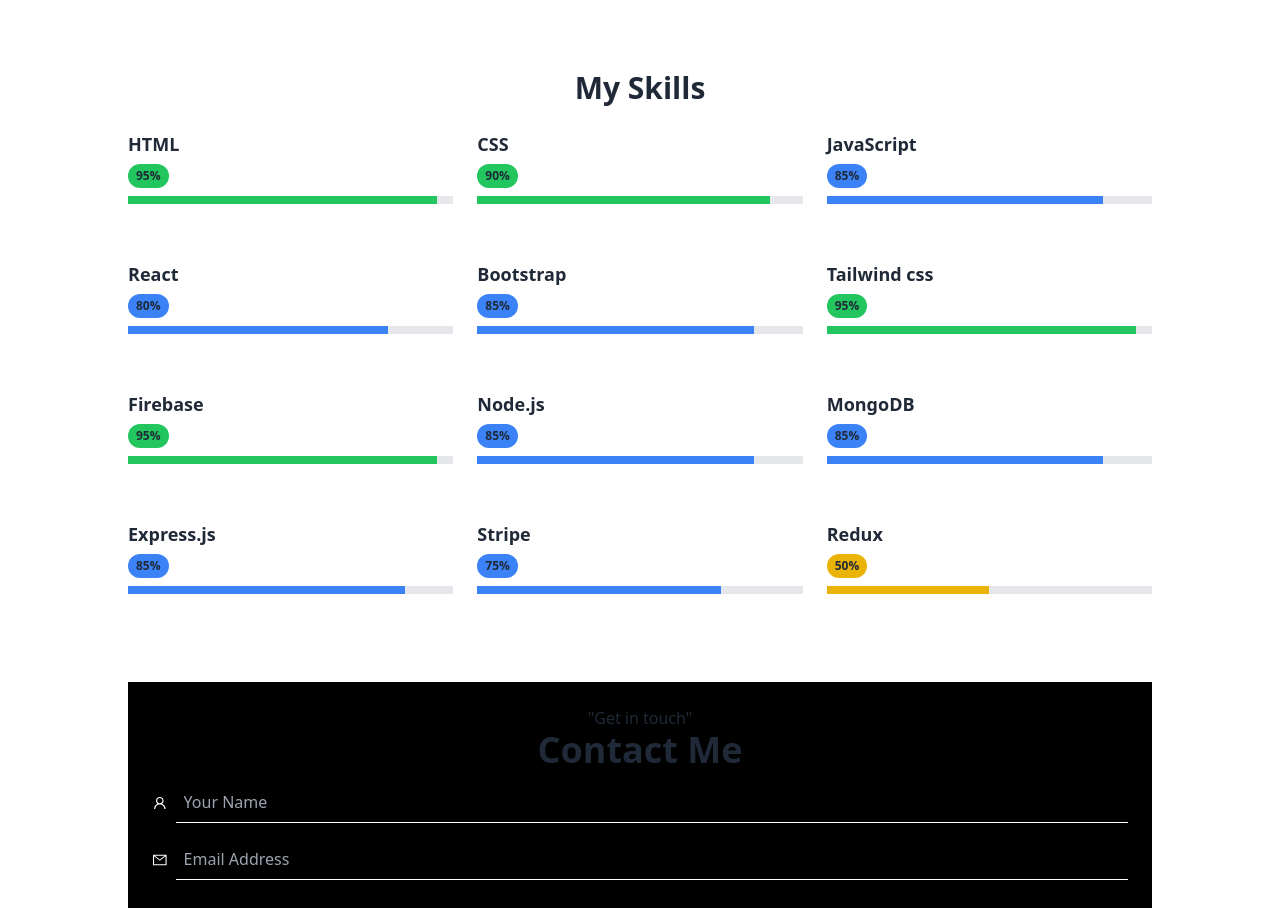
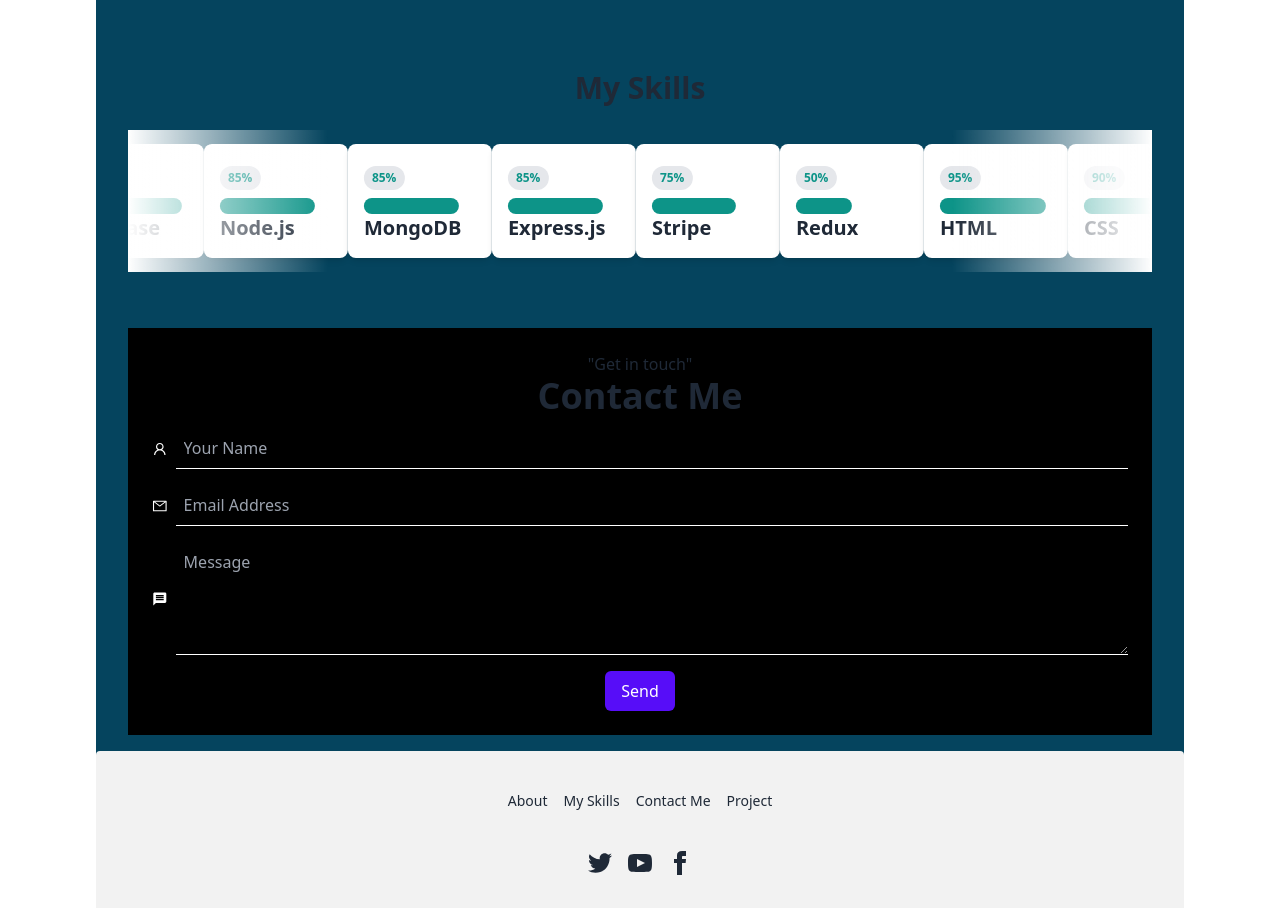
Before and after one commit to Ashik-Faysal/ashik-faysal-portfolio, a React (Vite) app: page / in a window 1280 px wide. Shown: the part 1162-2070 px from the top of the page. Built offline with nearby package versions, Linux system fonts and the light colour scheme.

Commit message:
change skill secktion style

```diff
--- a/package.json
+++ b/package.json
@@ -20,6 +20,7 @@
     "react-awesome-slider": "^4.1.0",
     "react-awesome-spinners": "^1.3.1",
     "react-dom": "^18.2.0",
+    "react-fast-marquee": "^1.6.1",
     "react-icons": "^4.11.0",
     "react-router-dom": "^6.14.1",
     "sort-by": "^1.2.0",
--- /dev/null
+++ b/public/skills.json
@@ -0,0 +1,14 @@
+[
+  { "name": "HTML", "percentage": 95, "image": "html.png" },
+  { "name": "CSS", "percentage": 90, "image": "css.png" },
+  { "name": "JavaScript", "percentage": 85, "image": "javascript.png" },
+  { "name": "React", "percentage": 80, "image": "react.png" },
+  { "name": "Bootstrap", "percentage": 85, "image": "bootstrap.png" },
+  { "name": "Tailwind css", "percentage": 95, "image": "tailwind.png" },
+  { "name": "Firebase", "percentage": 95, "image": "firebase.png" },
+  { "name": "Node.js", "percentage": 85, "image": "nodejs.png" },
+  { "name": "MongoDB", "percentage": 85, "image": "mongodb.png" },
+  { "name": "Express.js", "percentage": 85, "image": "express.png" },
+  { "name": "Stripe", "percentage": 75, "image": "stripe.png" },
+  { "name": "Redux", "percentage": 50, "image": "redux.png" }
+]
--- a/src/components/Main/Main.jsx
+++ b/src/components/Main/Main.jsx
@@ -5,7 +5,7 @@
 
 const Main = () => {
     return (
-      <div className="md:mx-24">
+      <div className="md:mx-24 bg-[#05445E]">
         <Navbar />
         <Outlet />
         <Footer />
--- a/src/components/Skills/MySkills.jsx
+++ b/src/components/Skills/MySkills.jsx
@@ -1,43 +1,46 @@
-import React from "react";
-import SkillBar from "./SkillBar";
+import React, { useEffect, useState } from "react";
 import { Zoom } from "react-awesome-reveal";
 
+import Marquee from "react-fast-marquee";
+import SkillCard from "./SkillCard";
 
-const skills = [
-  { name: "HTML", percentage: 95},
-  { name: "CSS", percentage: 90 },
-  { name: "JavaScript", percentage: 85},
-  { name: "React", percentage:80},
-  { name: "Bootstrap", percentage: 85},
-  { name: "Tailwind css", percentage: 95},
-  { name: "Firebase", percentage: 95},
-  { name: "Node.js", percentage: 85},
-  { name: "MongoDB", percentage: 85},
-  { name: "Express.js", percentage: 85 },
-  { name: "Stripe", percentage: 75 },
-  { name: "Redux", percentage: 50 },
 
-  // Add more skills with unique colors as needed
-];
+
+
 
   const MySkills = () => {
+  const [skills, setSkills] = useState([]);
+
+  useEffect(() => {
+    // Fetch data from the JSON file
+    fetch("./skills.json")
+      .then((res) => res.json())
+      .then((data) => {
+        // Set the fetched data in the state
+        console.log(data);
+        setSkills(data);
+      })
+      .catch((error) => {
+        console.error("Error fetching data:", error);
+      });
+  }, []);
+
      return (
        <Zoom>
          <div className="container mx-auto py-10">
            <h1 className="text-3xl font-bold mb-6 text-center">My Skills</h1>
-        <div className="grid grid-cols-1 md:grid-cols-2 lg:grid-cols-3 gap-6">
+           <Marquee speed={50} gradient={true} pauseOnHover={true}>
              {skills.map((skill, index) => (
-            <SkillBar
+               <SkillCard
                  key={index}
-              name={skill.name}
-              percentage={skill.percentage}
-              color={skill.color}
+                skill={skill}
                />
              ))}
-        </div>
+           </Marquee>
          </div>
        </Zoom>
      );
 };
 
+
 export default MySkills;
--- a/src/components/Skills/SkillBar.jsx
+++ /dev/null
@@ -1,42 +0,0 @@
-import React from "react";
-
-const SkillBar = ({ name, percentage, color }) => {
-  const getColorClass = (percentage) => {
-    if (percentage >= 90) {
-      return "bg-green-500";
-    } else if (percentage >= 70) {
-      return "bg-blue-500";
-    } else if (percentage >= 50) {
-      return "bg-yellow-500";
-    } else {
-      return "bg-red-500";
-    }
-  };
-
-  const colorClass = getColorClass(percentage);
-
-  return (
-    <div className="mb-4">
-      <div className="text-lg font-semibold">{name}</div>
-      <div className="relative pt-1">
-        <div className="flex mb-2 items-center justify-between">
-          <div>
-            <span
-              className={`text-xs font-semibold inline-block py-1 px-2 uppercase rounded-full ${colorClass}`}
-            >
-              {percentage}%
-            </span>
-          </div>
-        </div>
-        <div className="flex h-2 mb-4 overflow-hidden text-xs bg-gray-200">
-          <div
-            style={{ width: `${percentage}%` }}
-            className={`flex flex-col justify-center text-center text-white shadow-none whitespace-nowrap ${colorClass}`}
-          ></div>
-        </div>
-      </div>
-    </div>
-  );
-};
-
-export default SkillBar;
--- /dev/null
+++ b/src/components/Skills/SkillCard.jsx
@@ -0,0 +1,26 @@
+import React from "react";
+
+const SkillCard = ({ skill }) => {
+  const { name, percentage } = skill;
+
+  return (
+    <div className="w-36 bg-white p-4 rounded-lg shadow-md">
+      <div className="relative pt-1">
+        <div className="flex mb-2 items-center justify-between">
+          <div>
+            <span className="text-xs font-semibold inline-block py-1 px-2 uppercase rounded-full text-teal-600 bg-gray-200">
+              {percentage}%
+            </span>
+          </div>
+        </div>
+           <div
+            className="absolute left-0 flex h-4 bg-teal-600 rounded-full"
+            style={{ width: `${percentage}%` }}
+          ></div>
+      </div>
+      <h2 className="text-xl font-semibold pt-4">{name}</h2>
+    </div>
+  );
+};
+
+export default SkillCard;
```
Also changed, not shown: 1 other file (tests, documents, lock files or other folders). Lines whose indentation alone changed are shown as unchanged.
